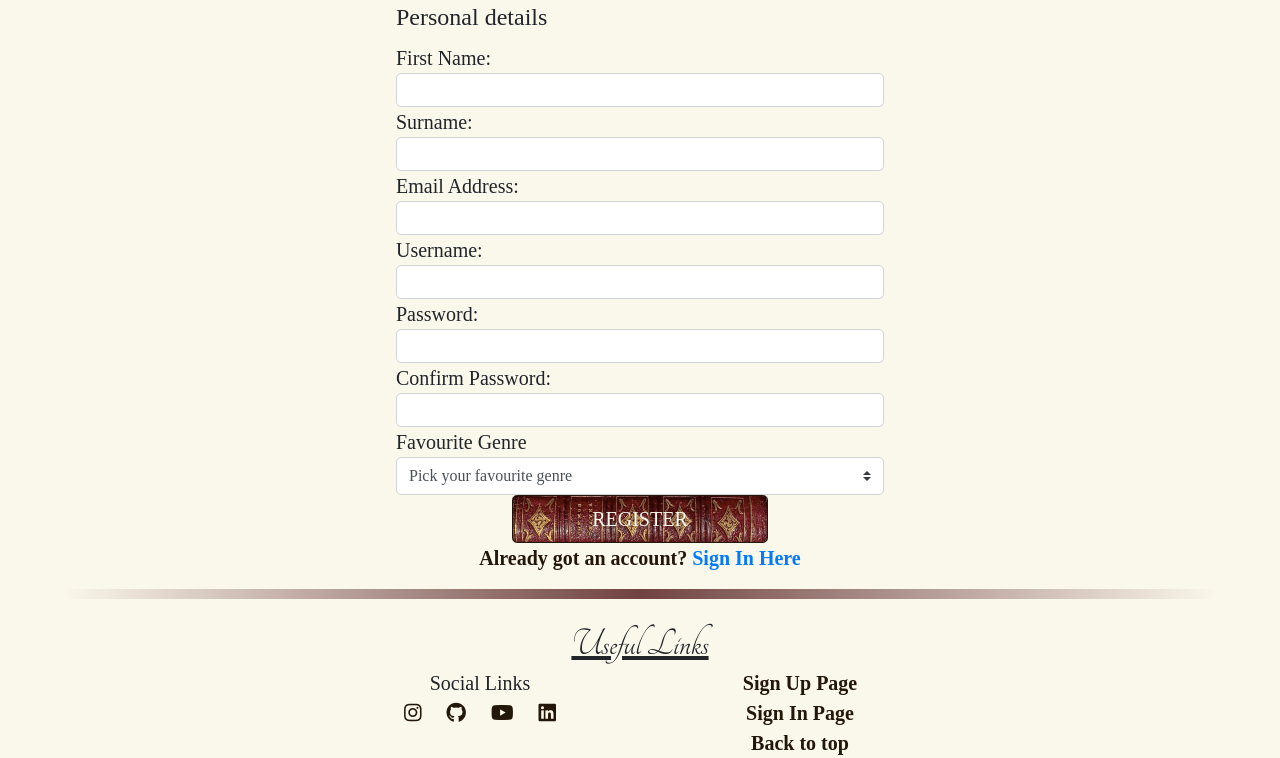
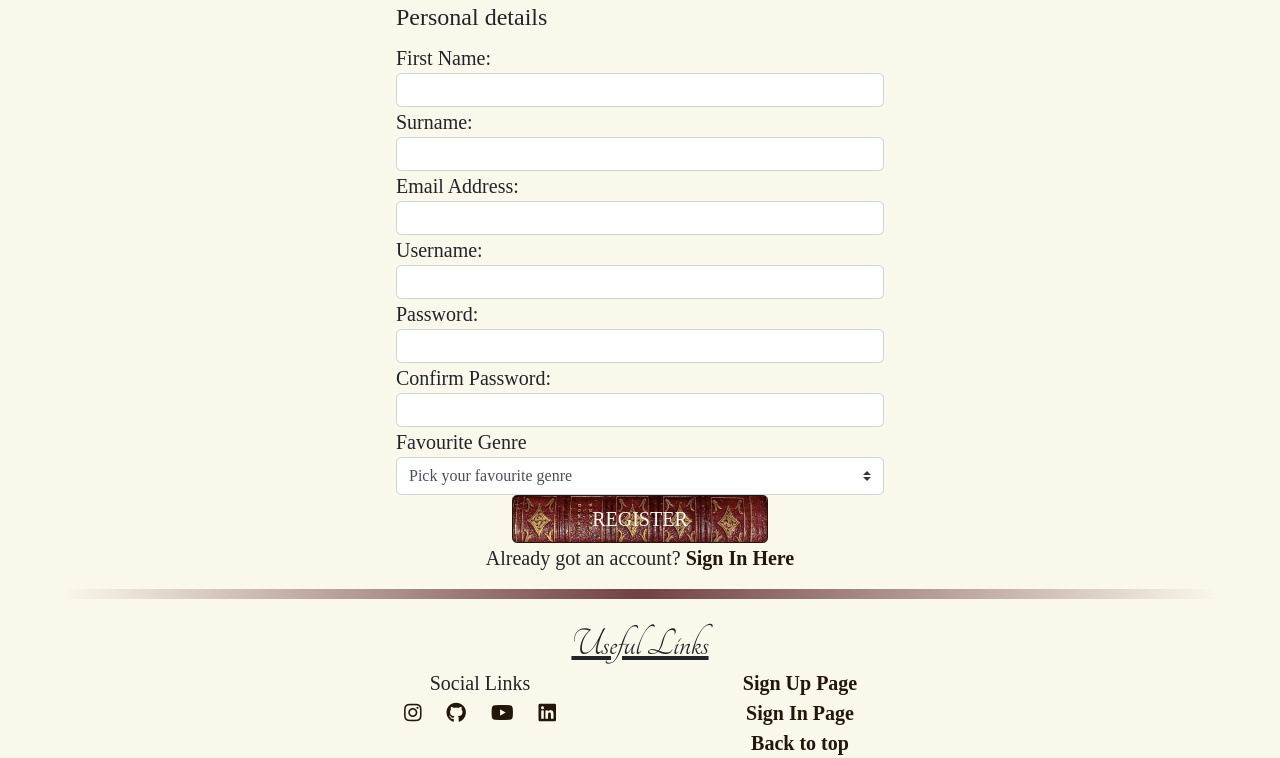
Before and after one commit to natalie-kate/pocket-bookcase, a Flask app: page /register in a window 1280 px wide. Shown: the part 327-1085 px from the top of the page. Run offline with Flask 2, Linux system fonts and the light colour scheme; data that the repository does not hold is empty; some libraries are stand-ins or nearby versions; some web fonts are replaced.

Commit message:
Fix style target

```diff
--- a/static/css/style.css
+++ b/static/css/style.css
@@ -87,7 +87,7 @@ h3.footer {
 .sign-up-link a,
 .register-link,
 .library-link,
-.sign-in-link,
+.sign-in-link a,
 .profile-link,
 .issue-link a,
 .delete a {
@@ -105,7 +105,7 @@ h3.footer {
 .sign-up-link a:hover,
 .register-link:hover,
 .library-link:hover,
-.sign-in-link:hover,
+.sign-in-link a:hover,
 .profile-link:hover,
 .issue-link a:hover,
 .pagination-links a.page-link,
```
